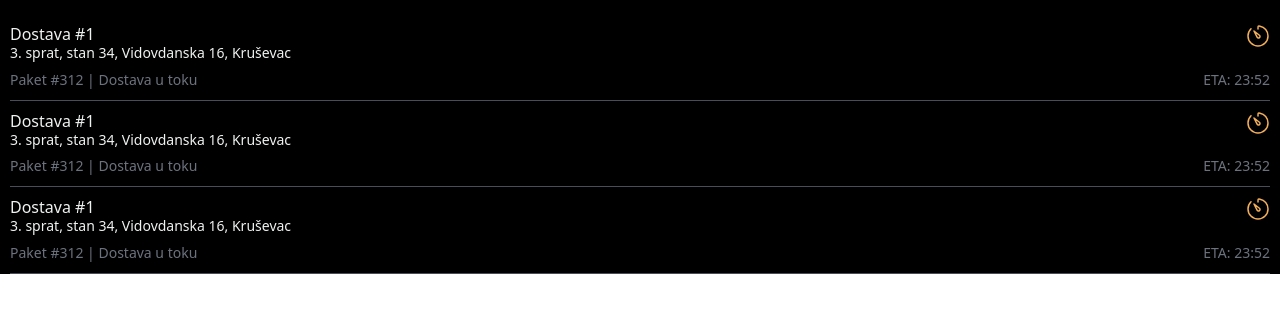
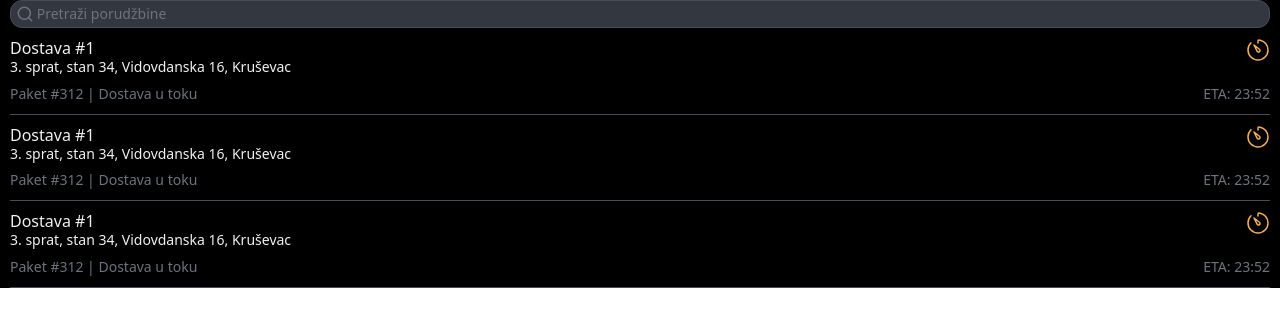
Before and after one commit to alokin-agency/deliveryservices-dashboard, a React (Vite) app: page / in a window 1280 px wide. Shown: the top 326 px of the page. Built offline with nearby package versions, Linux system fonts and the light colour scheme.

Commit message:
create search input

```diff
--- a/src/components/OrderCard/OrderCard.jsx
+++ b/src/components/OrderCard/OrderCard.jsx
@@ -6,7 +6,7 @@ import iconInProgress from '../../assets/images/icons/delivery-in-progress-icon.
 const OrderCard = () => {
   return (
     <a href="#">
-      <div className="card order-card w-full border-b border-[#494D59] pb-2.5 mb-2.5">
+      <div className="card order-card w-full border-b border-[#494D59] pb-2.5 mt-2.5">
           <div className="card-content flex justify-between">
             <div className="card-info flex flex-col justify-between text-[#F0F1F1]">
               <div>
--- a/src/components/OrdersList/OrdersList.jsx
+++ b/src/components/OrdersList/OrdersList.jsx
@@ -1,13 +1,16 @@
 import React from 'react'
 import OrderCard from '../OrderCard/OrderCard'
+import SearchIcon from '../../assets/images/icons/search-input-icon.svg'
 
 const OrdersList = () => {
   return (
     <div className="orders-list">
 
-      <div className="search">
-        <div className="icon"></div>
-        <input type="search" name="" id="" />
+      <div className="search flex items-center gap-1 px-1.5 py-0.75 rounded-xl bg-[#333740] border border-[#494D59]">
+        <div className="icon">
+          <img src={SearchIcon} alt="Search icon" />
+        </div>
+        <input type="search" name="" id="searchDelivery" className="w-full text-sm text-[#F0F1F1] placeholder:text-[#6C727E]" placeholder='Pretraži porudžbine' />
       </div>
       <div className="list">
         <OrderCard />
```
Also changed, not shown: src/assets/images/icons/search-input-icon.svg (added).
